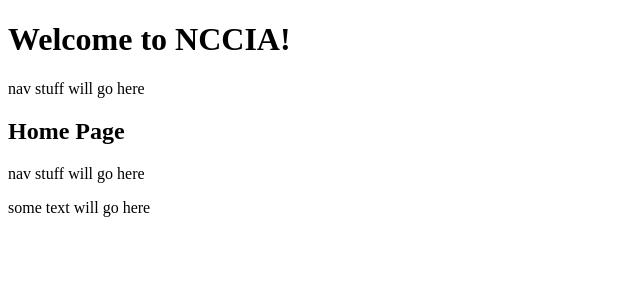
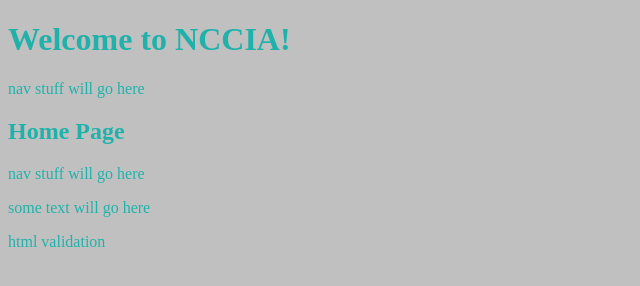
Before and after one commit to kmitchell93/kmitchell93.github.io, a plain HTML site: page index.html in a window 1280 px wide. Shown: the whole page, without its empty margins (0-640 px from the left). Drawn offline with Linux system fonts and the light colour scheme.

Commit message:
Update index.html

```diff
--- a/index.html
+++ b/index.html
@@ -4,7 +4,14 @@
   <title>
   NCCIA Website
   </title>
-
+<style>
+  body
+  {
+    font-face: Tahoma;
+    color: LightSeaGreen;
+    background-color: Silver;
+  }
+ </style>
 </head>
 <body>
   <header>
@@ -17,6 +24,7 @@
   <footer>
     <p><nav>nav stuff will go here</nav> </p>
   <p>some text will go here</p>
+  <p>html validation
   </footer>
 </body>
 </html>
```
